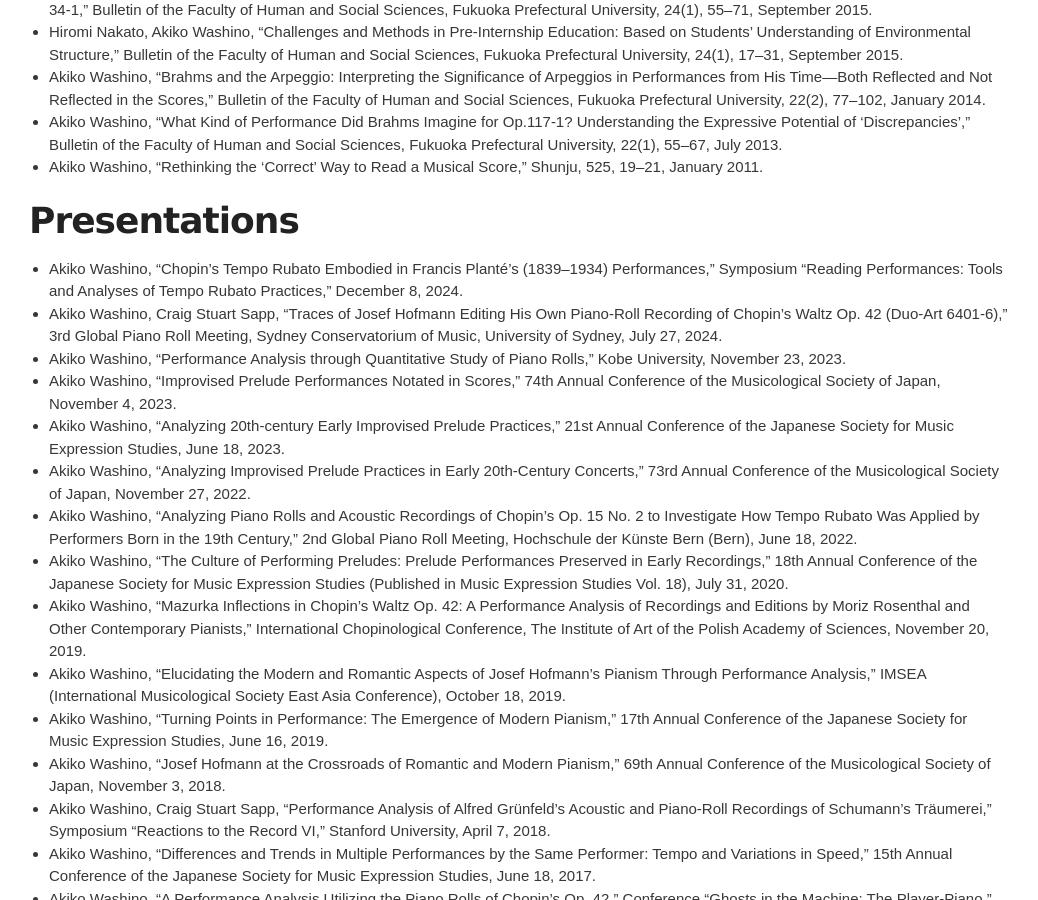
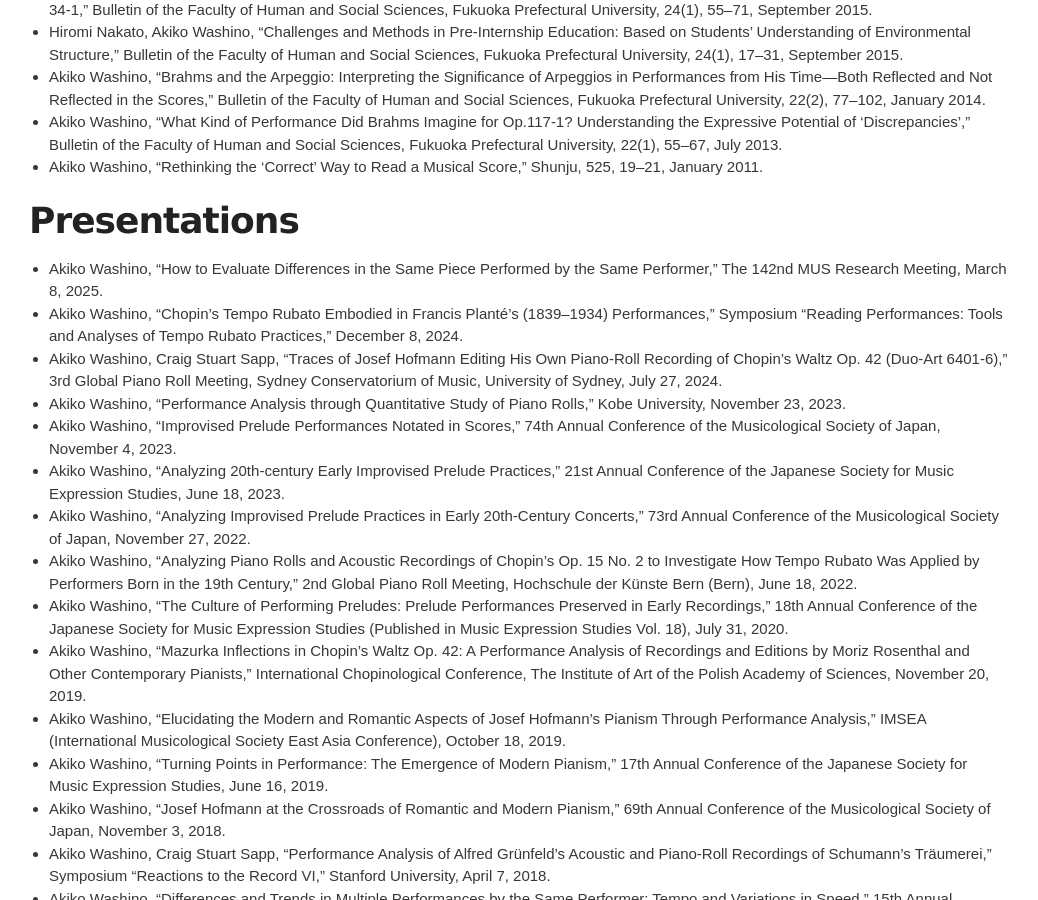
Before and after one commit to akikowashino/akikowashino.github.io, a Jekyll site: the page built from index-en.md, in a window 1280 px wide and 900 px high, scrolled down 1708 px. Shown: the whole window, without its empty margins (121-1159 px from the left). Built offline with Jekyll 4.4.1, drawn with Linux system fonts in a browser that asks for light colours.

Commit message:
Update index-en.md

```diff
--- a/index-en.md
+++ b/index-en.md
@@ -55,6 +55,7 @@ lang: en
 
 
 # Presentations
+* Akiko Washino, “How to Evaluate Differences in the Same Piece Performed by the Same Performer,” The 142nd MUS Research Meeting, March 8, 2025.
 * Akiko Washino, "Chopin’s Tempo Rubato Embodied in Francis Planté’s (1839–1934) Performances," Symposium "Reading Performances: Tools and Analyses of Tempo Rubato Practices," December 8, 2024.
 * Akiko Washino, Craig Stuart Sapp, "Traces of Josef Hofmann Editing His Own Piano-Roll Recording of Chopin's Waltz Op. 42 (Duo-Art 6401-6)," 3rd Global Piano Roll Meeting, Sydney Conservatorium of Music, University of Sydney, July 27, 2024.
 * Akiko Washino, "Performance Analysis through Quantitative Study of Piano Rolls," Kobe University, November 23, 2023.
```
